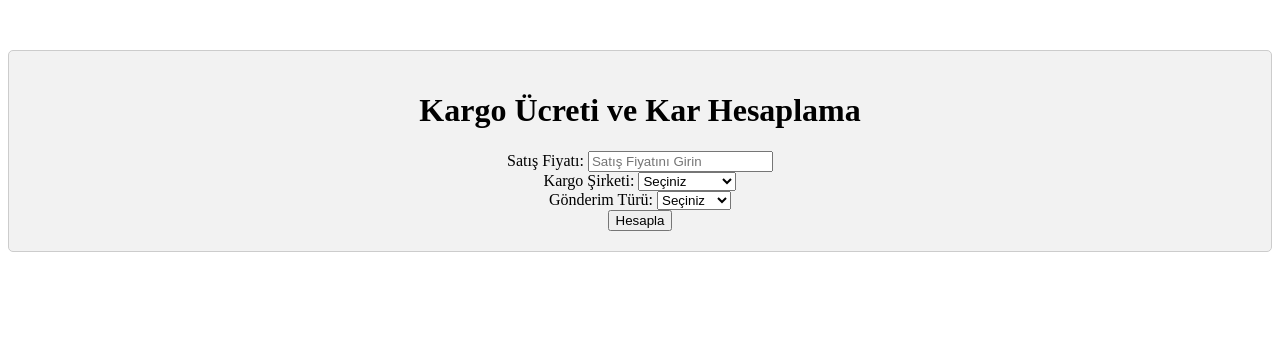
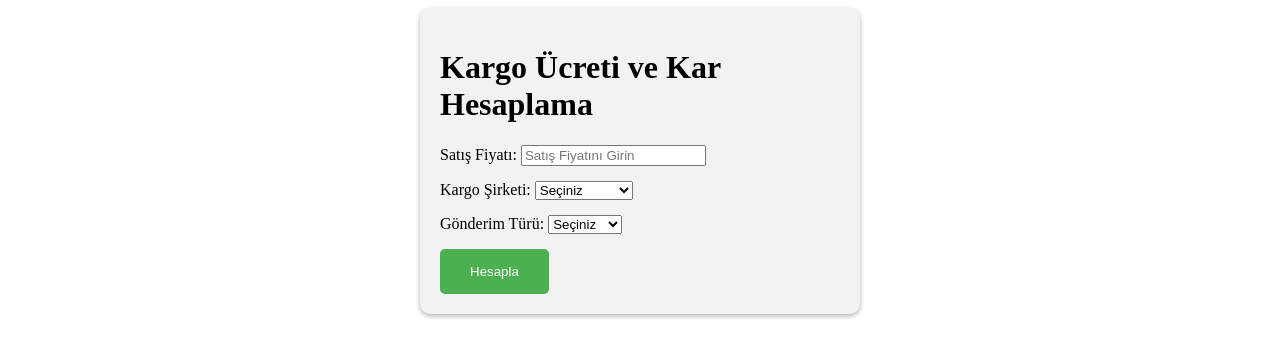
Before and after one commit to omerdynasty/shopier, a plain HTML site: page index.html in a window 1280 px wide. Drawn offline with Linux system fonts and the light colour scheme.

Commit message:
Update style.css

```diff
--- a/style.css
+++ b/style.css
@@ -1,12 +1,24 @@
-/* style.css */
-/* Burada kendi CSS stilinizi oluşturabilirsiniz. Örneğin: */
+/* Modern bir CSS framework kullanarak daha hızlı ve kolay tasarım yapabilirsiniz.
+   Örneğin, Bootstrap, Bulma veya Tailwind CSS gibi. */
+
 .container {
-    text-align: center;
-    margin: 50px auto;
+    max-width: 400px;
+    margin: 0 auto;
     padding: 20px;
-    border: 1px solid #ccc;
-    border-radius: 5px;
     background-color: #f2f2f2;
+    border-radius: 10px;
+    box-shadow: 0 2px 5px rgba(0, 0, 0, 0.3);
 }
 
-/* Diğer CSS stillerinizi buraya ekleyin */
+.form-group {
+    margin-bottom: 15px;
+}
+
+.btn {
+    background-color: #4CAF50;
+    color: white;
+    padding: 15px 30px;
+    border: none;
+    border-radius: 5px;
+    cursor: pointer;
+}
```
